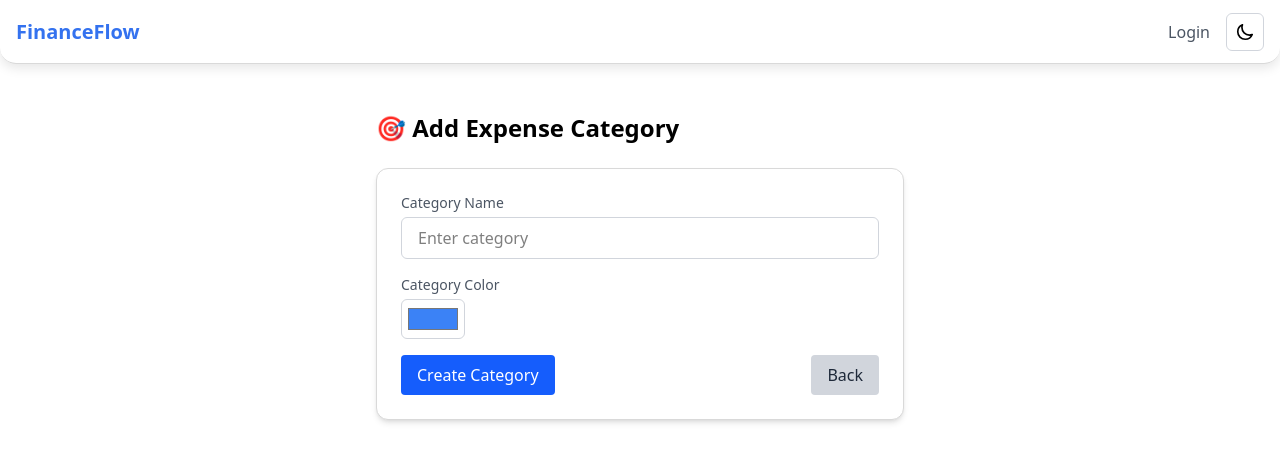
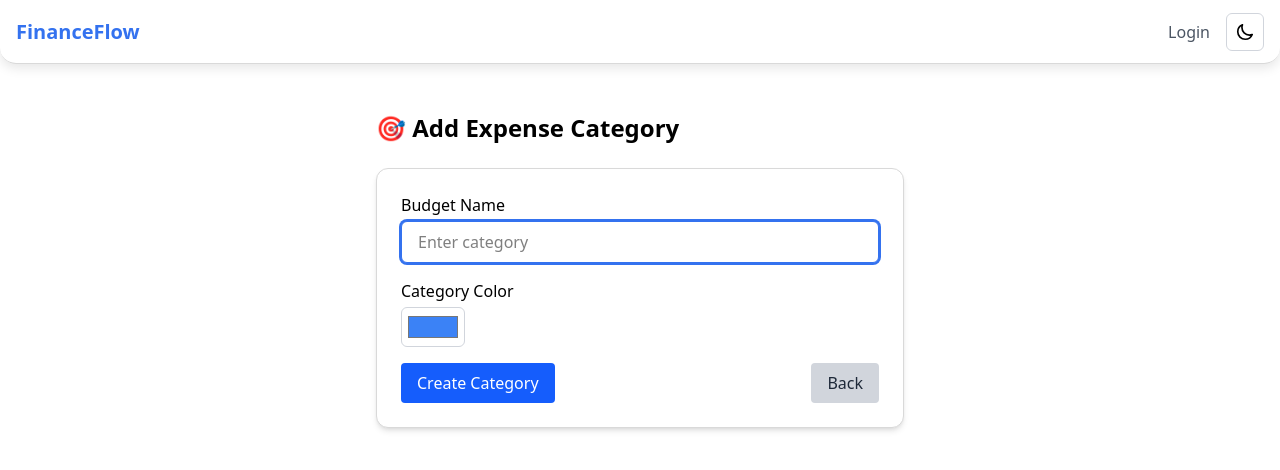
Before and after one commit to KrashAS/financeflow-web, a Next.js app: page /expense-categories/new in a window 1280 px wide. Shown: the top 470 px of the page. Built offline with nearby package versions, Linux system fonts and the light colour scheme; no server answers.

Commit message:
fixed inputs (BudgetsForm,ExpenseCategoryForm, ExpenseMultiForm)

```diff
--- a/components/pages/budgets/BudgetForm.tsx
+++ b/components/pages/budgets/BudgetForm.tsx
@@ -1,6 +1,7 @@
 "use client";
 
 import { Button } from "@/components/ui/buttons/Button";
+import Input from "@/components/ui/inputs/Input";
 import { CURRENCIES } from "@/constants/currencies";
 import { RootState } from "@/lib/redux/store";
 import Link from "next/link";
@@ -49,35 +50,21 @@ export default function BudgetForm() {
             onSubmit={handleSubmit}
             className="bg-white dark:bg-zinc-900 border border-gray-200 dark:border-zinc-800 p-8 rounded-xl shadow-md w-full space-y-6"
         >
-            <div>
-                <label className="block text-sm font-medium text-gray-700 dark:text-[color:var(--color-dark-text-gray)] mb-1">Budget Name</label>
-                <input
-                    type="text"
+            <Input type="text"
+                id="budget-name"
                 value={title}
                 onChange={(e) => setTitle(e.target.value)}
-                    className="w-full px-4 py-2 border border-gray-300 dark:border-transparent rounded-md bg-[var(--color-bg)] dark:bg-gray-800 focus:border-[var(--color-brand)] dark:focus:border-[var(--color-dark-brand)] focus:ring-2 focus:ring-[var(--color-brand)] dark:focus:ring-[var(--color-dark-brand)] focus:outline-none"
+                label="Budget Name"
                 placeholder="Enter the income name"
-                    required
-                />
-            </div>
-
-            <div>
-                <label className="block text-sm font-medium text-gray-700 dark:text-[color:var(--color-dark-text-gray)] mb-1">Amount</label>
-                <div className="relative">
-                    <span className="absolute inset-y-0 left-0 pl-3 flex items-center text-gray-500 dark:text-gray-400">
-                        {currencySymbol}
-                    </span>
-                    <input
-                        type="number"
+                isFocused={true}
+                required />
+            <Input type="number"
+                id="budget-amount"
                 value={amount}
                 onChange={(e) => setAmount(e.target.value)}
-                        className="w-full pl-8 pr-4 py-2 border border-gray-300 dark:border-transparent rounded-md bg-[var(--color-bg)] dark:bg-gray-800 focus:border-[var(--color-brand)] dark:focus:border-[var(--color-dark-brand)] focus:ring-2 focus:ring-[var(--color-brand)] dark:focus:ring-[var(--color-dark-brand)] focus:outline-none"
+                label={`Amount${currencySymbol ? `, ${currencySymbol}` : ""}`}
                 placeholder="Enter the income amount"
-                        required
-                    />
-                </div>
-            </div>
-
+                required />
             <div className="flex justify-between">
                 <Button
                     type="submit"
@@ -86,7 +73,7 @@ export default function BudgetForm() {
                     title={isSubmitting ? "Saving..." : "Create Budget"}
                 />
                 <Link href="/budgets"
-                    className="btn-secondary inline-block px-4 py-2 rounded">
+                    className="btn-secondary inline-block font-medium px-4 py-2 rounded">
                     Back
                 </Link>
             </div>
--- a/components/pages/expense-categories/ExpenseCategoryForm.tsx
+++ b/components/pages/expense-categories/ExpenseCategoryForm.tsx
@@ -1,6 +1,7 @@
 "use client";
 
 import { Button } from "@/components/ui/buttons/Button";
+import Input from "@/components/ui/inputs/Input";
 import Link from "next/link";
 import { useRouter } from "next/navigation";
 import { useState } from "react";
@@ -37,21 +38,16 @@ export default function ExpenseCategoryForm() {
             onSubmit={handleSubmit}
             className="bg-white dark:bg-[var(--color-dark-bg)] border border-[var(--color-border-default)] dark:border-[var(--color-dark-border-default)] p-6 rounded-xl shadow-md space-y-4"
         >
+            <Input type="text"
+                id="category-name"
+                value={name}
+                onChange={(e) => setName(e.target.value)}
+                label="Budget Name"
+                placeholder="Enter category"
+                isFocused={true}
+                required />
             <div>
-                <label className="block text-sm font-medium text-[var(--color-text-gray)] dark:text-[var(--color-dark-text-gray)] mb-1">
-                    Category Name
-                </label>
-                <input
-                    type="text"
-                    value={name}
-                    onChange={(e) => setName(e.target.value)}
-                    className="w-full px-4 py-2 border border-gray-300 dark:border-transparent rounded-md bg-[var(--color-bg)] dark:bg-gray-800 focus:outline-none focus:ring-2 focus:ring-[var(--color-brand)] dark:focus:ring-[var(--color-dark-brand)]"
-                    placeholder="Enter category"
-                    required
-                />
-            </div>
-            <div>
-                <label className="block text-sm font-medium text-[var(--color-text-gray)] dark:text-[var(--color-dark-text-gray)] mb-1">
+                <label className="block mb-1 w-fit">
                     Category Color
                 </label>
                 <input
@@ -70,7 +66,7 @@ export default function ExpenseCategoryForm() {
                 />
                 <Link
                     href="/expense-categories"
-                    className="btn-secondary inline-block px-4 py-2 rounded"
+                    className="btn-secondary font-medium inline-block px-4 py-2 rounded"
                 >
                     Back
                 </Link>
--- a/components/pages/expenses/ExpenseMultiForm.tsx
+++ b/components/pages/expenses/ExpenseMultiForm.tsx
@@ -150,7 +150,7 @@ export default function ExpenseMultiForm({ categories, currency }: Props) {
                 />
                 <Link
                     href="/expenses"
-                    className="btn-secondary inline-block px-4 py-2 rounded"
+                    className="btn-secondary font-medium inline-block px-4 py-2 rounded"
                 >
                     Back
                 </Link>
```
Lines whose indentation alone changed are shown as unchanged.
